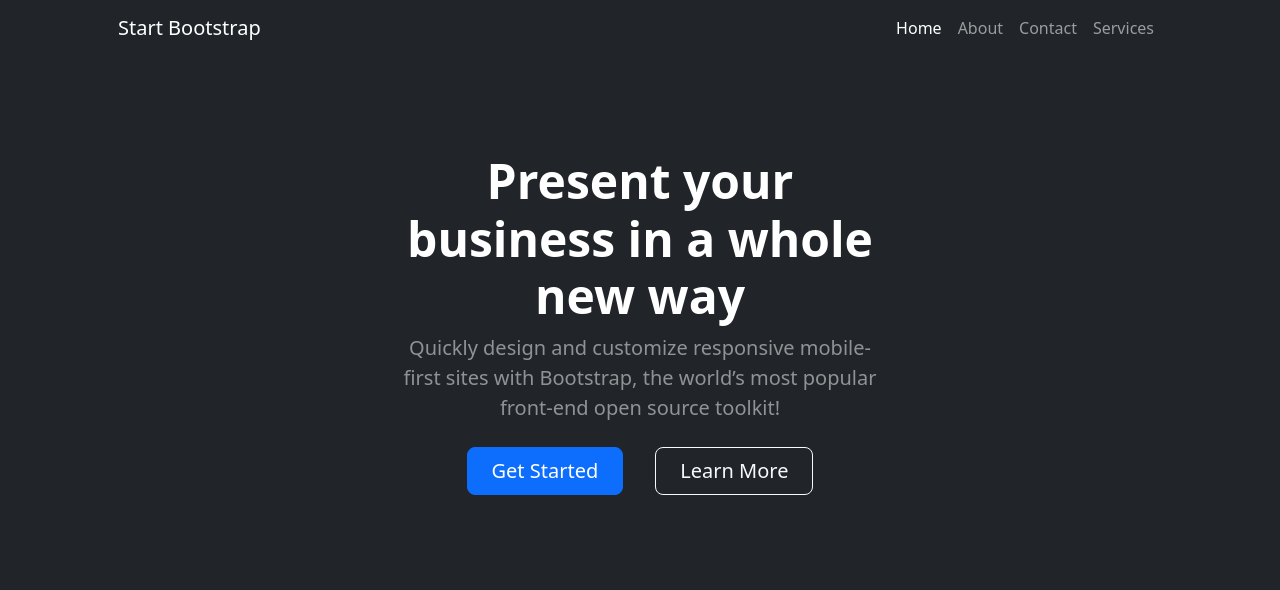
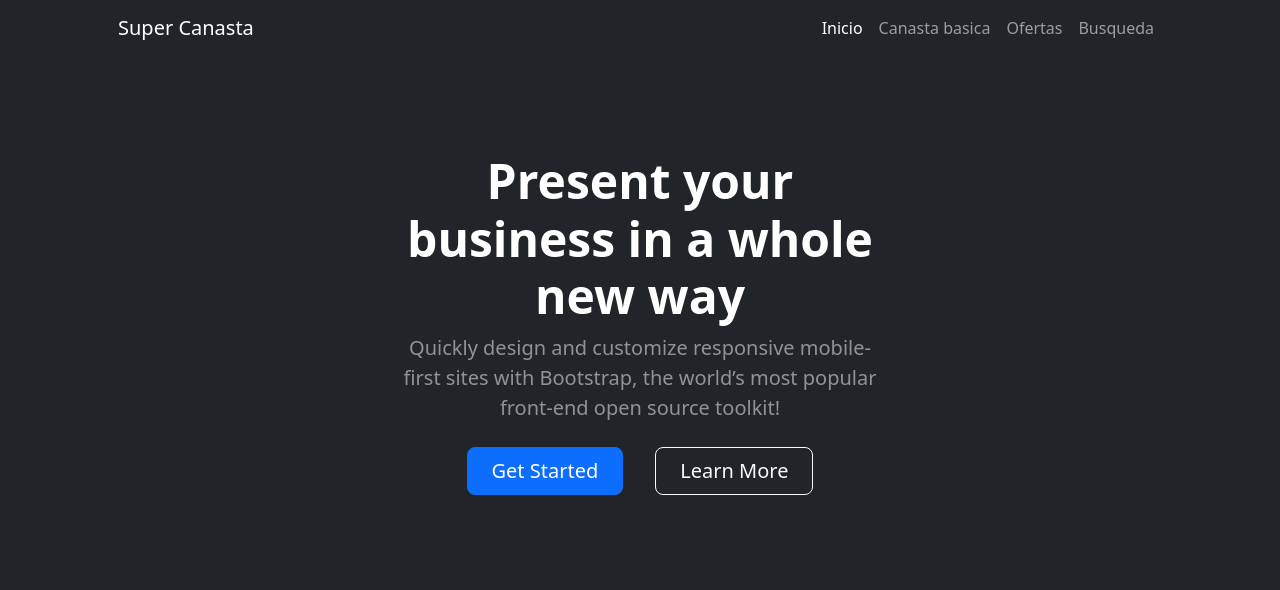
Before and after one commit to JuliStriglio/Soporte, a Django app: page / in a window 1280 px wide. Shown: the top 590 px of the page. Run offline with Django 5.2, Linux system fonts and the light colour scheme; some libraries are stand-ins or nearby versions.

Commit message:
Acomodotemplates

```diff
--- a/superCanasta/superCanasta/templates/compartidos/base.html
+++ b/superCanasta/superCanasta/templates/compartidos/base.html
@@ -1,11 +1,16 @@
 <!DOCTYPE html>
 <html lang="en">
     <head>
+    {% load static %}
         <meta charset="utf-8" />
         <meta name="viewport" content="width=device-width, initial-scale=1, shrink-to-fit=no" />
         <meta name="description" content="" />
         <meta name="author" content="" />
-        <title>Business Frontpage - Start Bootstrap Template</title>
+
+        {% block head %}
+        <title>Template base</title>
+        {% endblock head %}
+
         <!-- Favicon-->
         <link rel="icon" type="image/x-icon" href="assets/favicon.ico" />
         <!-- Bootstrap icons-->
@@ -17,38 +22,28 @@
     </body>
     </head>
     <body>
+
         <!-- Responsive navbar-->
         <nav class="navbar navbar-expand-lg navbar-dark bg-dark">
             <div class="container px-5">
-                <a class="navbar-brand" href="#!">Start Bootstrap</a>
+                <a class="navbar-brand" href="#!">Super Canasta</a>
                 <button class="navbar-toggler" type="button" data-bs-toggle="collapse" data-bs-target="#navbarSupportedContent" aria-controls="navbarSupportedContent" aria-expanded="false" aria-label="Toggle navigation"><span class="navbar-toggler-icon"></span></button>
                 <div class="collapse navbar-collapse" id="navbarSupportedContent">
                     <ul class="navbar-nav ms-auto mb-2 mb-lg-0">
-                        <li class="nav-item"><a class="nav-link active" aria-current="page" href="#!">Home</a></li>
-                        <li class="nav-item"><a class="nav-link" href="#!">About</a></li>
-                        <li class="nav-item"><a class="nav-link" href="#!">Contact</a></li>
-                        <li class="nav-item"><a class="nav-link" href="#!">Services</a></li>
+                        <li class="nav-item"><a class="nav-link active" aria-current="page" href="#!">Inicio</a></li>
+                        <li class="nav-item"><a class="nav-link" href="#!">Canasta basica</a></li>
+                        <li class="nav-item"><a class="nav-link" href="#!">Ofertas</a></li>
+                        <li class="nav-item"><a class="nav-link" href="#!">Busqueda</a></li>
                     </ul>
                 </div>
             </div>
         </nav>
+
         <!-- Header-->
-        <header class="bg-dark py-5">
-            <div class="container px-5">
-                <div class="row gx-5 justify-content-center">
-                    <div class="col-lg-6">
-                        <div class="text-center my-5">
-                            <h1 class="display-5 fw-bolder text-white mb-2">Present your business in a whole new way</h1>
-                            <p class="lead text-white-50 mb-4">Quickly design and customize responsive mobile-first sites with Bootstrap, the world’s most popular front-end open source toolkit!</p>
-                            <div class="d-grid gap-3 d-sm-flex justify-content-sm-center">
-                                <a class="btn btn-primary btn-lg px-4 me-sm-3" href="#features">Get Started</a>
-                                <a class="btn btn-outline-light btn-lg px-4" href="#!">Learn More</a>
-                            </div>
-                        </div>
-                    </div>
-                </div>
-            </div>
-        </header>
+         {% block header %}
+
+
+        {% endblock header %}
 
 
 
--- a/superCanasta/superCanasta/templates/pagina/inicio.html
+++ b/superCanasta/superCanasta/templates/pagina/inicio.html
@@ -0,0 +1,25 @@
+{% extends "compartidos/base.html" %}
+
+{% block head %}
+<title>Inicio </title>
+{% endblock head %}
+
+{% block header %}
+<header class="bg-dark py-5">
+    <div class="container px-5">
+        <div class="row gx-5 justify-content-center">
+            <div class="col-lg-6">
+                <div class="text-center my-5">
+                    <h1 class="display-5 fw-bolder text-white mb-2">Present your business in a whole new way</h1>
+                    <p class="lead text-white-50 mb-4">Quickly design and customize responsive mobile-first sites with Bootstrap, the world’s most popular front-end open source toolkit!</p>
+                    <div class="d-grid gap-3 d-sm-flex justify-content-sm-center">
+                        <a class="btn btn-primary btn-lg px-4 me-sm-3" href="#features">Get Started</a>
+                        <a class="btn btn-outline-light btn-lg px-4" href="#!">Learn More</a>
+                    </div>
+                </div>
+            </div>
+        </div>
+    </div>
+</header>
+
+{% endblock header %}
--- a/superCanasta/superCanasta/views.py
+++ b/superCanasta/superCanasta/views.py
@@ -1,4 +1,4 @@
 from django.shortcuts import render
 
 def inicio (request) :
-    return render(request , r'compartidos\base.html' )
+    return render(request , r'pagina\inicio.html' )
```
